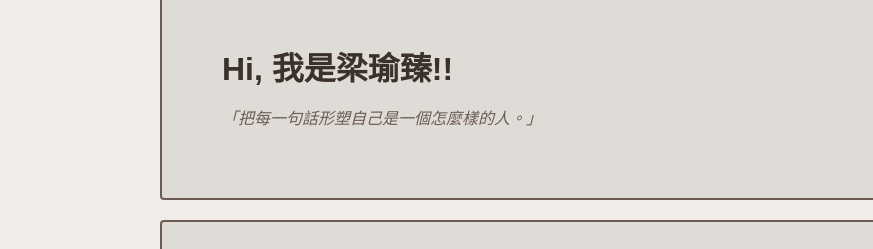
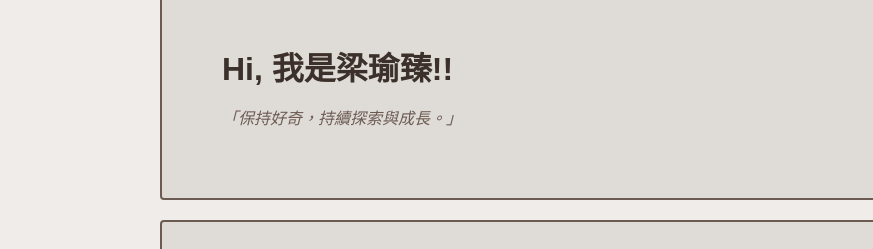
Before and after one commit to Yvonne-111/yuchen11444124.github.io, a plain HTML site: page index.html in a window 1280 px wide. Shown: the part 103-352 px from the top of the page, 0-873 px from the left. Drawn offline with Linux system fonts and the light colour scheme.

Commit message:
Update index.html
保持好奇，持續探索與成長。

```diff
--- a/index.html
+++ b/index.html
@@ -28,7 +28,7 @@
         <div class="container hero-content">
             <div class="hero-text">
                 <h1>Hi, 我是梁瑜臻!!</h1>
-                <p class="hero-slogan">「把每一句話形塑自己是一個怎麼樣的人。」</p>
+                <p class="hero-slogan">「保持好奇，持續探索與成長。」</p>
             </div>
             <div class="hero-img-box">
                 <!-- 請將個人照片放入 image 資料夾並命名為 profile.jpg -->
```
